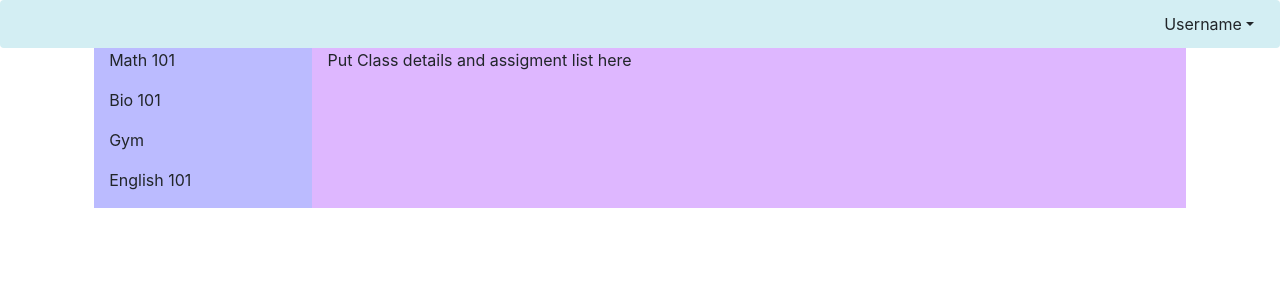
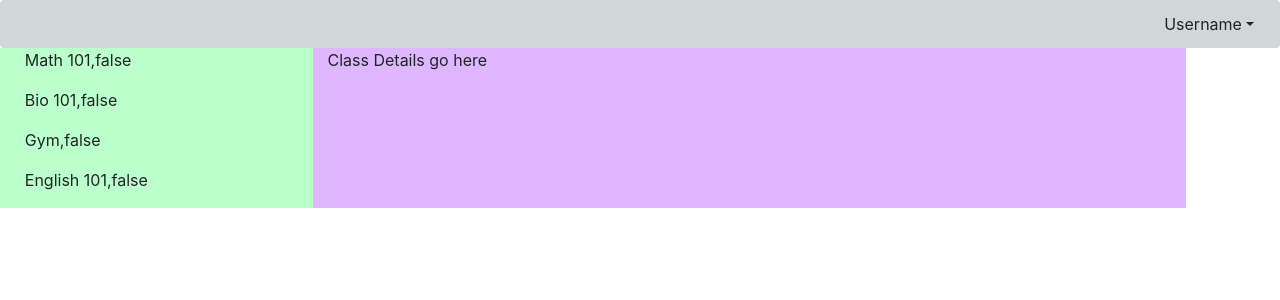
Before and after one commit to javarFinch/Project2-Gradebook, an Angular app in the folder Front-end/Project2/: page / in a window 1280 px wide. Shown: the top 300 px of the page. Built offline with nearby package versions, Linux system fonts and the light colour scheme.

Commit message:
created a model

```diff
--- /dev/null
+++ b/Front-end/Project2/src/app/Model/class.ts
@@ -0,0 +1,7 @@
+export class Class {
+
+    constructor(
+        public name: string,
+        public active:boolean
+      ) {}
+}
--- a/Front-end/Project2/src/app/login/login.component.css
+++ b/Front-end/Project2/src/app/login/login.component.css
@@ -5,3 +5,7 @@
     justify-content: center;
     align-items: center;
   }
+
+  input[name="username"] {
+    margin: 10px;
+  }
--- a/Front-end/Project2/src/app/login/login.component.html
+++ b/Front-end/Project2/src/app/login/login.component.html
@@ -12,7 +12,7 @@
             <input class="lg" type = "password" name = "password" placeholder = "Password"/>
 
         </div>
-
+<br>
         <button class="btn-primary btn-lg">Submit</button>
     </form>
 </div>
--- a/Front-end/Project2/src/app/student/student.component.css
+++ b/Front-end/Project2/src/app/student/student.component.css
@@ -1,4 +1,4 @@
 nav{
 
-    background-color: rgb(211, 238, 243);
+    background-color: rgb(207, 215, 216);
 }
--- a/Front-end/Project2/src/app/student/student.component.html
+++ b/Front-end/Project2/src/app/student/student.component.html
@@ -14,15 +14,16 @@
 </nav>
 
 <div class="row">
-    <div class="col-2 offset-1" style="background-color:rgba(0, 0, 255, 0.267)">
-        <div class="classList" *ngFor = "let class of classList">
-            <p>{{ class }}<p>
+    <div class="col-3" style="background-color:rgba(0, 255, 64, 0.267)">
+        <div  (click)="setActiveClass(class)" class="classList offset-1" *ngFor = "let class of classList">
+            <p >{{ class.name }},{{class.active}}<p>
         </div>
     </div>
 
 
     <div class ="col-8" style="background-color: rgba(140, 0, 255, 0.281)">
-        <p>Put Class details and assigment list here<p>
+        <!-- <app-login></app-login> -->
+        <p >{{activeClass}}<p>
     </div>
 
 </div>
--- a/Front-end/Project2/src/app/student/student.component.ts
+++ b/Front-end/Project2/src/app/student/student.component.ts
@@ -1,4 +1,5 @@
 import { Component, OnInit } from '@angular/core';
+import { Class } from '../model/class';
 
 @Component({
   selector: 'app-student',
@@ -7,18 +8,38 @@ import { Component, OnInit } from '@angular/core';
 })
 export class StudentComponent implements OnInit {
 
-  classList: string[];
+  classList: Class[];
+  activeClass:string;
 
 
   constructor() {
     this.classList = [
-      'Math 101',
-      'Bio 101',
-      'Gym',
-      'English 101'
+      {name:'Math 101',
+      active:false
+      },
+      {name:'Bio 101',
+      active:false
+      },
+      {name:'Gym',
+      active:false
+      },
+      {name:'English 101',
+      active:false
+      }
     ];
 
-   }
+    this.activeClass='Class Details go here';
+  }
+
+  setActiveClass(state){
+    this.activeClass=state.name;
+    state.active=true;
+    for(let o of this.classList){
+      if(o!==state){
+        o.active=false
+      }
+    }
+  }
 
   ngOnInit(): void {
   }
```
Also changed, not shown: 1 other file (tests, documents, lock files or other folders).
